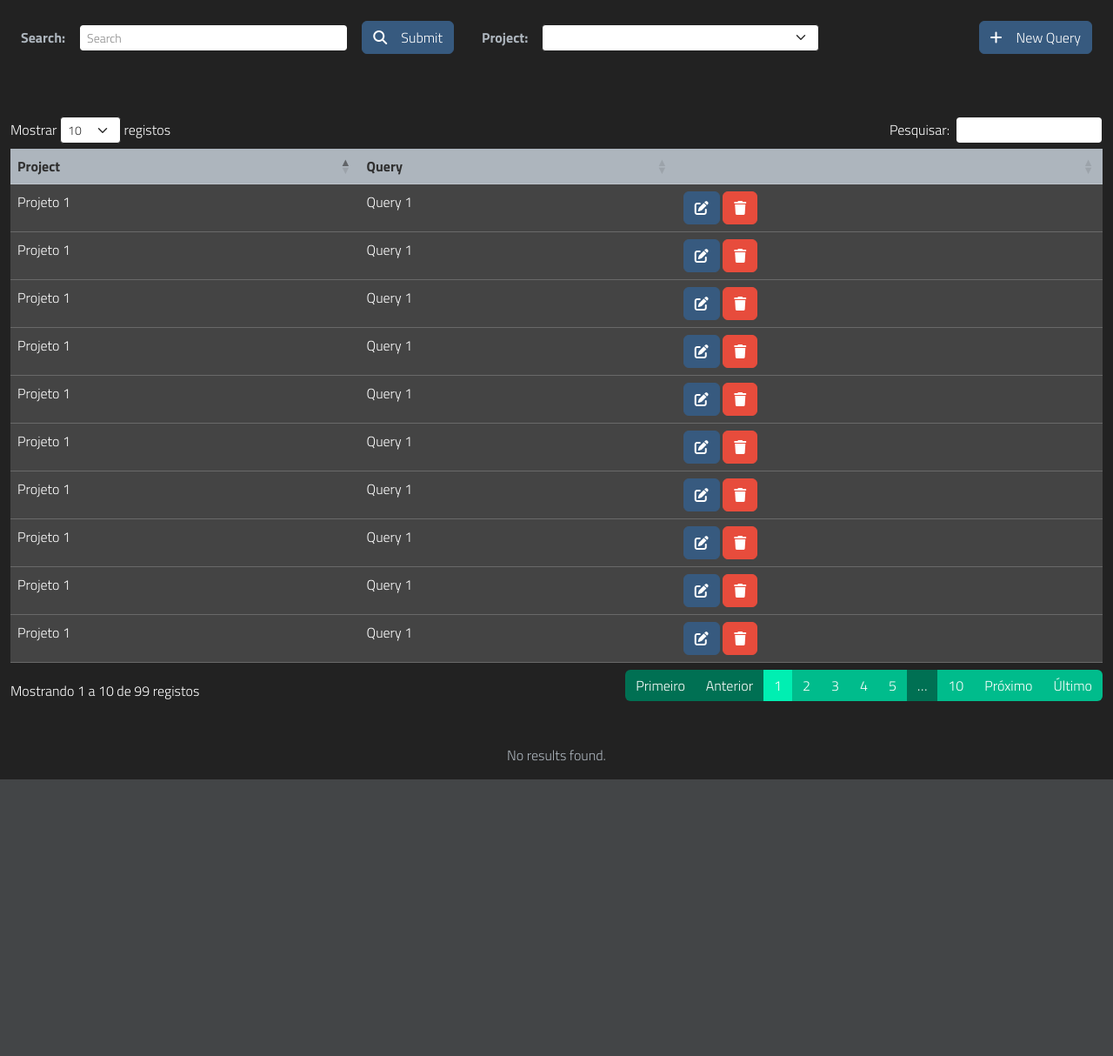
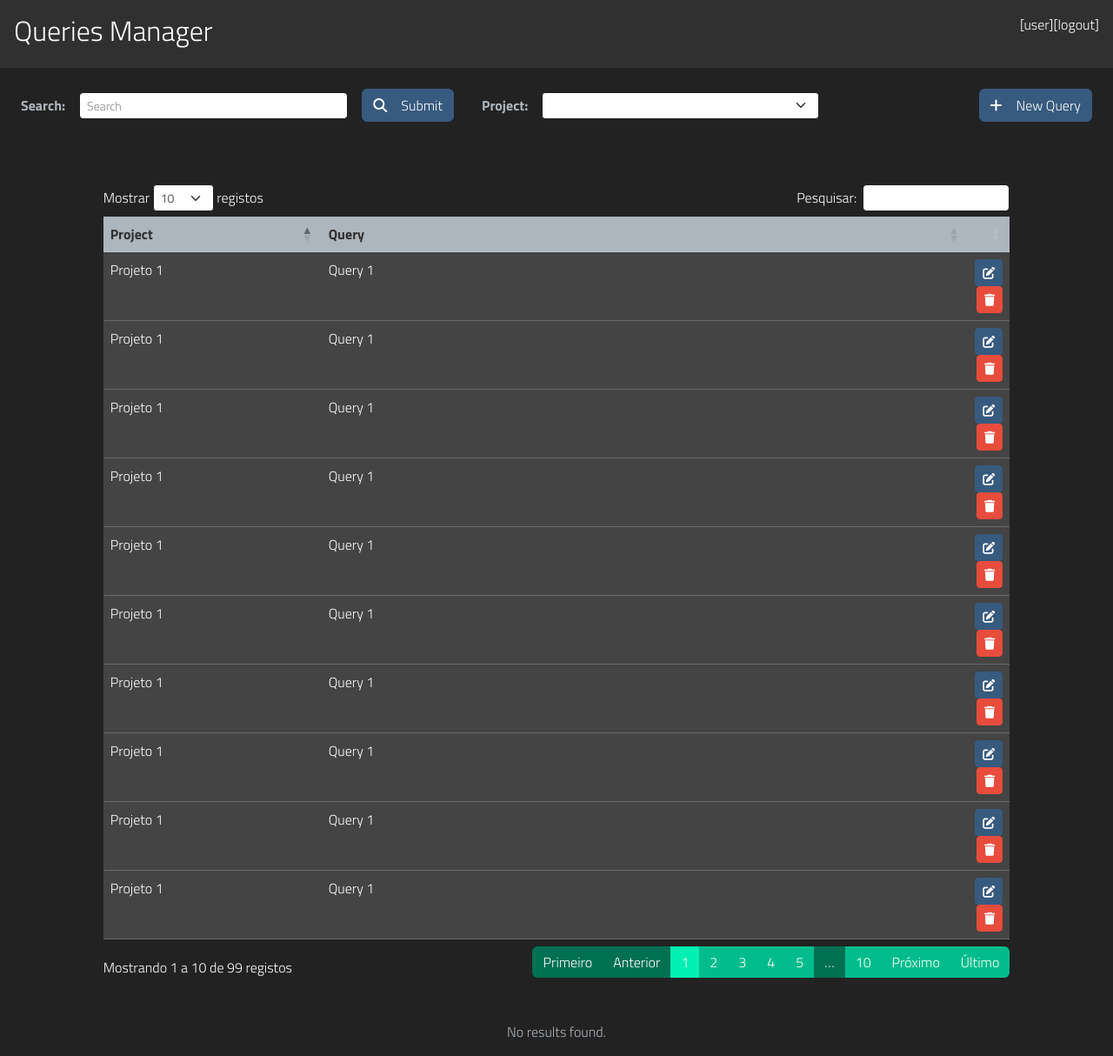
Before and after one commit to AfonsoPaula/Queries-Manager, a CodeIgniter 4 app: the page made by app/Views/main.php in a window 1280 px wide. Shown: the whole page at 87% size. Before the commit the page ends 896 px from the top, so only its background shows below. Run offline with PHP 8.4 and a stand-in for CodeIgniter, Linux system fonts and the light colour scheme; the template is opened without the code that fills it, so the values that code supplies are empty; some libraries are stand-ins or nearby versions.

Commit message:
AP: commit 9 - modified layouts

```diff
--- a/app/Views/layouts/main_layout.php
+++ b/app/Views/layouts/main_layout.php
@@ -28,6 +28,11 @@
 </head>
 <body>
 
+    <!-- user bar -->
+    <?php if(!session()->has('id')):  ?>
+        <?= $this->include('layouts/user_bar') ?>
+    <?php endif; ?>
+
     <?= $this->renderSection('content') ?>
 
     <!-- bootstrap js -->
--- /dev/null
+++ b/app/Views/layouts/user_bar.php
@@ -0,0 +1,12 @@
+<div class="container-fluid bg-dark p-3">
+    <div class="row">
+        <div class="col">
+            <h3>Queries Manager</h3>
+        </div>
+        <div class="col d-flex justify-content-end">
+            [user]
+            <span></span>
+            [logout]
+        </div>
+    </div>
+</div>
--- a/app/Views/main.php
+++ b/app/Views/main.php
@@ -2,8 +2,8 @@
 <?= $this->section('content') ?>
 
 <nav class="container-fluid p-4">
+    <?= form_open('main/search_submit') ?>
 
-<?= form_open('main/search_submit') ?>
         <div class="row">
             <div class="col-md-9 col-12">
                 <div class="d-flex align-items-center">
@@ -21,21 +21,21 @@
                 <a href="<?= site_url('new_query') ?>" class="btn btn-primary"><i class="fa-solid fa-plus me-3"></i>New Query</a>
             </div>
         </div>
+
     <?= form_close() ?>
-
 </nav>
 
 <!-- results table -->
 <div class="container-fluid">
 
-    <div class="row mt-5">
-        <div class="col">
+    <div class="row justify-content-center mt-5">
+        <div class="col-sm-10">
             <table class="table" id="table-results">
                 <thead class="table-light ">
                     <tr>
-                        <th class="text-dark">Project</th>
-                        <th class="text-dark">Query</th>
-                        <th class="text-dark"></th>
+                        <th width="25%" class="text-dark">Project</th>
+                        <th width="75%" class="text-dark">Query</th>
+                        <th></th>
                     </tr>
                 </thead>
                 <tbody class="table-secondary">
@@ -44,9 +44,9 @@
                         <tr>
                             <td>Projeto 1</td>
                             <td>Query 1</td>
-                            <td>
-                                <a href="#" class="btn btn-primary"><i class="fa-solid fa-edit"></i></a>
-                                <a href="#" class="btn btn-danger"><i class="fa-solid fa-trash"></i></a>
+                            <td class="text-end">
+                                <a href="#" class="btn btn-sm btn-primary"><i class="fa-solid fa-edit"></i></a>
+                                <a href="#" class="btn btn-sm btn-danger"><i class="fa-solid fa-trash"></i></a>
                             </td>
                         </tr>
                     <?php endfor; ?>
```
Also changed, not shown: app/Controllers/Home.php (deleted, +0 -11 lines), 1 other file. Lines whose indentation alone changed are shown as unchanged.
